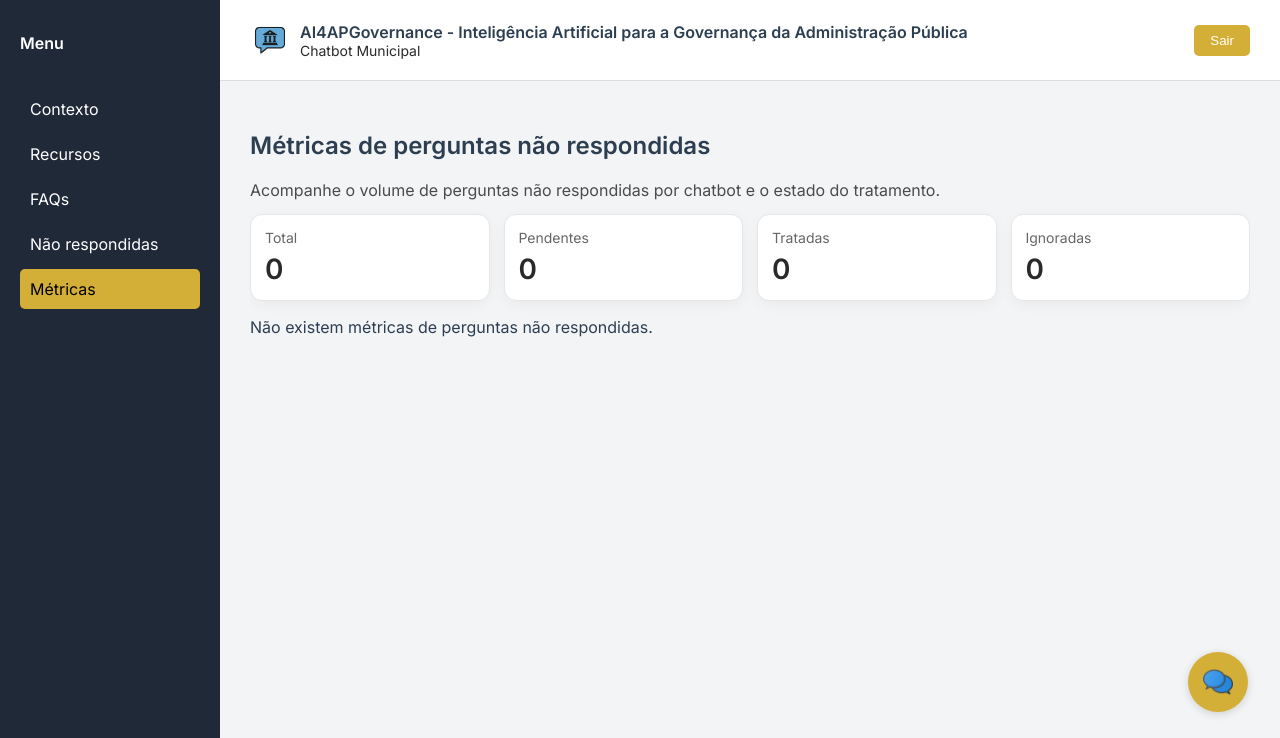
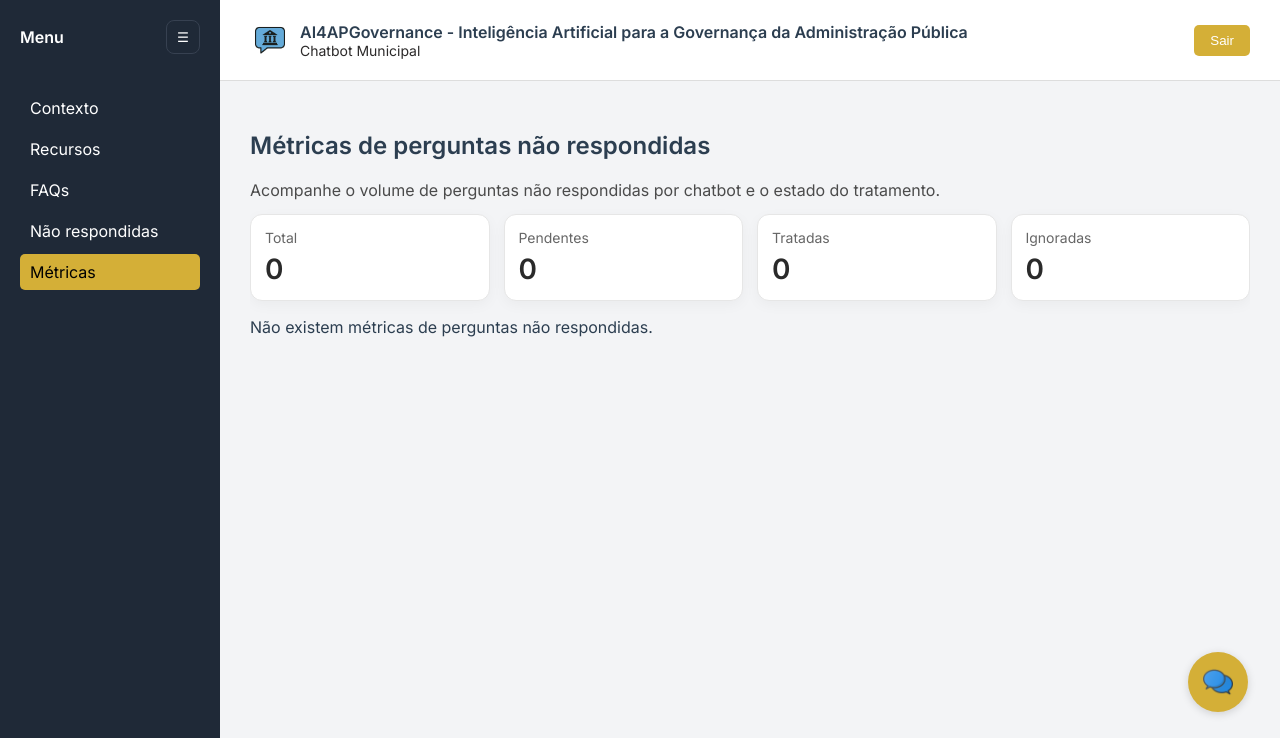
Before and after one commit to Danielramos07/DEV_CHATBOT_CMVC, a Flask app: page /metricas in a window 1280 px wide. Shown: the top 738 px of the page. Run offline with Flask 3, Linux system fonts and the light colour scheme; the visitor is signed in with stand-in values (Sample User, id 1); data that the repository does not hold is empty; parts of the project's set-up code (start-up, migrations or seed data) failed here and were passed over; some libraries are stand-ins or nearby versions.

Commit message:
sidebar toggle added, just for fun

```diff
--- a/backoffice/app/static/css/layout.css
+++ b/backoffice/app/static/css/layout.css
@@ -10,11 +10,39 @@ aside {
   color: white;
   display: flex;
   flex-direction: column;
+  transition: width 0.2s ease, padding 0.2s ease;
+}
+
+aside .aside-header {
+  display: flex;
+  align-items: center;
+  justify-content: space-between;
+  gap: 10px;
+  margin-bottom: 20px;
 }
 
 aside h2 {
   font-size: 16px;
-  margin-bottom: 20px;
+  margin: 0;
+}
+
+aside .aside-toggle-btn {
+  display: inline-flex;
+  align-items: center;
+  justify-content: center;
+  width: 34px;
+  height: 34px;
+  border-radius: 8px;
+  border: 1px solid #374151;
+  background: transparent;
+  color: white;
+  cursor: pointer;
+  transition: background 0.18s ease, border-color 0.18s ease;
+}
+
+aside .aside-toggle-btn:hover {
+  background: #374151;
+  border-color: #4b5563;
 }
 
 aside ul {
@@ -29,6 +57,27 @@ aside li {
   cursor: pointer;
   margin-bottom: 5px;
   transition: background 0.3s;
+  display: flex;
+  align-items: center;
+  gap: 10px;
+}
+
+aside li .menu-short {
+  display: none;
+  width: 28px;
+  height: 28px;
+  border-radius: 8px;
+  background: #374151;
+  color: white;
+  font-weight: 600;
+  font-size: 14px;
+  align-items: center;
+  justify-content: center;
+  flex: 0 0 28px;
+}
+
+aside li .menu-label {
+  line-height: 1;
 }
 
 aside li:hover {
@@ -38,6 +87,38 @@ aside li:hover {
 aside li.active {
   background: #d4af37 !important;
   color: black !important;
+}
+
+html.sidebar-collapsed aside,
+body.sidebar-collapsed aside {
+  width: 76px;
+  padding: 16px 10px;
+}
+
+html.sidebar-collapsed aside .aside-header,
+body.sidebar-collapsed aside .aside-header {
+  justify-content: center;
+}
+
+html.sidebar-collapsed aside h2,
+body.sidebar-collapsed aside h2 {
+  display: none;
+}
+
+html.sidebar-collapsed aside li,
+body.sidebar-collapsed aside li {
+  justify-content: center;
+  padding: 10px 8px;
+}
+
+html.sidebar-collapsed aside li .menu-label,
+body.sidebar-collapsed aside li .menu-label {
+  display: none;
+}
+
+html.sidebar-collapsed aside li .menu-short,
+body.sidebar-collapsed aside li .menu-short {
+  display: inline-flex;
 }
 
 .content {
--- a/backoffice/app/templates/base_admin.html
+++ b/backoffice/app/templates/base_admin.html
@@ -3,6 +3,17 @@
   <head>
     <meta charset="UTF-8" />
     <title>{% block title %}Chatbot Municipal{% endblock %}</title>
+    <script>
+      (function () {
+        try {
+          if (window.localStorage.getItem("ai4ap_sidebar_collapsed") === "1") {
+            document.documentElement.classList.add("sidebar-collapsed");
+          }
+        } catch (e) {
+          // ignore (private mode / blocked storage)
+        }
+      })();
+    </script>
     <link
       rel="icon"
       href="{{ url_for('static', filename='images/chatbot/chatbot-icon.png') }}"
@@ -42,47 +53,69 @@
   <body>
     <div class="layout">
       <aside>
-        <h2>Menu</h2>
+        <div class="aside-header">
+          <h2>Menu</h2>
+          <button
+            id="asideToggleBtn"
+            class="aside-toggle-btn"
+            type="button"
+            aria-label="Colapsar menu"
+            aria-expanded="true"
+            title="Colapsar menu"
+          >
+            ☰
+          </button>
+        </div>
         <ul>
           <li
             id="menuContexto"
             class="{% block menu_contexto_class %}{% endblock %}"
             data-href="{{ url_for('admin.contexto') }}"
             onclick="window.location.href=this.dataset.href;"
+            title="Contexto"
           >
-            Contexto
+            <span class="menu-short" aria-hidden="true">C</span>
+            <span class="menu-label">Contexto</span>
           </li>
           <li
             id="menuRecursos"
             class="{% block menu_recursos_class %}{% endblock %}"
             data-href="{{ url_for('admin.index') }}"
             onclick="window.location.href=this.dataset.href;"
+            title="Recursos"
           >
-            Recursos
+            <span class="menu-short" aria-hidden="true">R</span>
+            <span class="menu-label">Recursos</span>
           </li>
           <li
             id="menuRespostas"
             class="{% block menu_respostas_class %}{% endblock %}"
             data-href="{{ url_for('admin.respostas') }}"
             onclick="window.location.href=this.dataset.href;"
+            title="FAQs"
           >
-            FAQs
+            <span class="menu-short" aria-hidden="true">F</span>
+            <span class="menu-label">FAQs</span>
           </li>
           <li
             id="menuNaoRespondidas"
             class="{% block menu_nao_respondidas_class %}{% endblock %}"
             data-href="{{ url_for('admin.nao_respondidas') }}"
             onclick="window.location.href=this.dataset.href;"
+            title="Não respondidas"
           >
-            Não respondidas
+            <span class="menu-short" aria-hidden="true">N</span>
+            <span class="menu-label">Não respondidas</span>
           </li>
           <li
             id="menuMetricas"
             class="{% block menu_metricas_class %}{% endblock %}"
             data-href="{{ url_for('admin.metricas') }}"
             onclick="window.location.href=this.dataset.href;"
+            title="Métricas"
           >
-            Métricas
+            <span class="menu-short" aria-hidden="true">M</span>
+            <span class="menu-label">Métricas</span>
           </li>
         </ul>
       </aside>
@@ -174,12 +207,16 @@
         </div>
 
         <!-- Modal: cancelar job de vídeo -->
-        <div id="modalCancelVideoJob" class="modal-overlay" style="display: none">
+        <div
+          id="modalCancelVideoJob"
+          class="modal-overlay"
+          style="display: none"
+        >
           <div class="modal-box modal-box-confirmacao modal-box-cancel-video">
             <p id="modalCancelVideoJobMsg" class="modal-cancel-title">
               Cancelar geração do vídeo?
             </p>
-            <div class="modal-buttons" style="margin-top: 14px;">
+            <div class="modal-buttons" style="margin-top: 14px">
               <button id="btnConfirmarCancelVideoJob">Confirmar</button>
               <button onclick="fecharModalCancelVideoJob()">Voltar</button>
             </div>
@@ -329,6 +366,7 @@
     <script src="{{ url_for('static', filename='js/chatbot-tabela.js') }}"></script>
     <script src="{{ url_for('static', filename='js/modal.js') }}"></script>
     <script src="{{ url_for('static', filename='js/navigation.js') }}"></script>
+    <script src="{{ url_for('static', filename='js/sidebar.js') }}"></script>
     <script src="{{ url_for('static', filename='js/toggleChat.js') }}"></script>
     <script src="{{ url_for('static', filename='js/video-status.js') }}"></script>
     {% block extra_scripts %}{% endblock %}
```
Also changed, not shown: backoffice/app/static/js/sidebar.js (added, +59 -0 lines).
